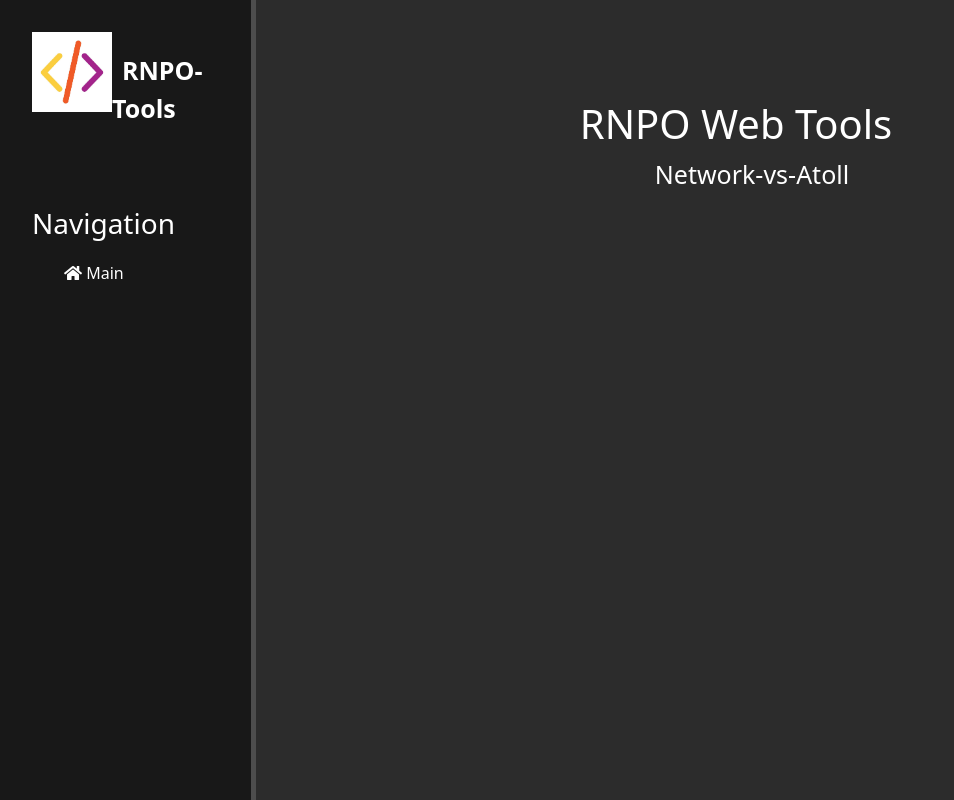
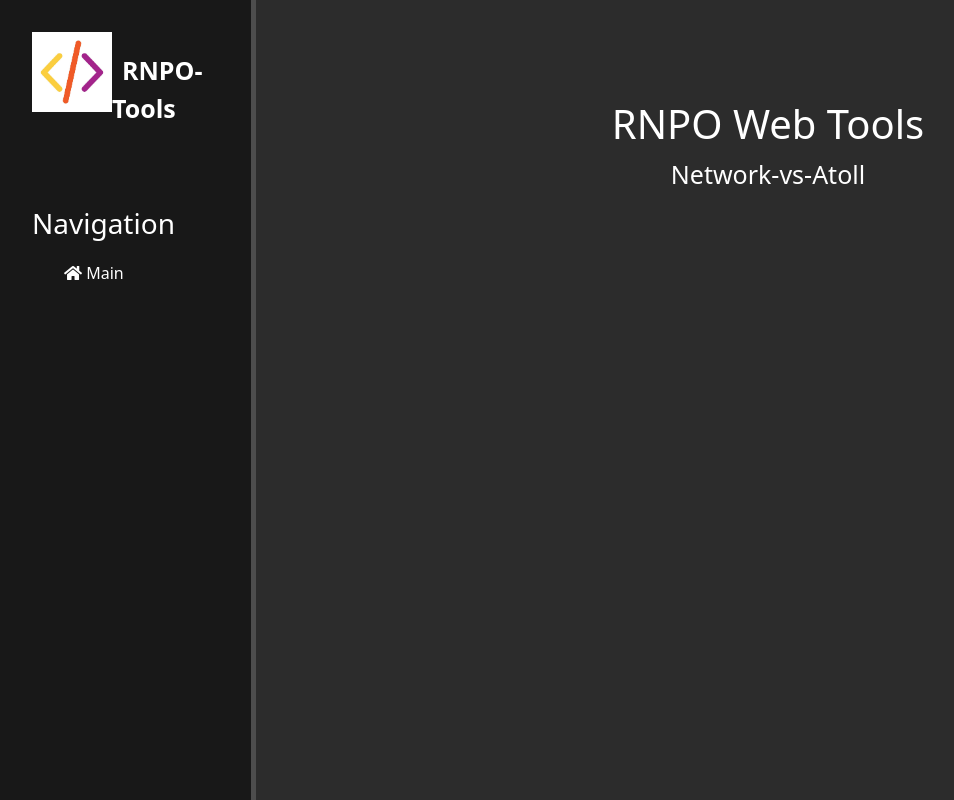
Before and after one commit to ram-alb/rnpo-web-tools, a Django app: page / in a window 1280 px wide. Shown: the whole page, without its empty margins (0-954 px from the left). Run offline with Django 4.2, Linux system fonts and the light colour scheme; some libraries are stand-ins or nearby versions.

Commit message:
Update frontend for main app

```diff
--- a/main/static/main/css/main.css
+++ b/main/static/main/css/main.css
@@ -2,6 +2,7 @@ body {
   background: #2c2c2c;
 }
 
+/* Styles for aside panel */
 aside {
   float: left;
   background: #181818;
@@ -46,31 +47,46 @@ aside ul a {
 }
 
 aside ul li:hover,
-aside ul a:hover,
-main .features ul li:hover,
-main .features ul a:hover {
+aside ul a:hover {
   color: #eb5959;
   transform: scale(1.05);
 }
 
-main .features {
+/* Styles for .main-part div which contains block content */
+main .main-part {
   float: left;
   color: #fff;
-  margin-top: 100px;
-  text-align: center;
-  width: 75%;
+  width: 80%;
+
 }
 
-main .features ul {
-  list-style: none;
+/* Styles for main app */
+main .main-app {
+  margin-top: 100px;
+  margin-left: auto;
+  margin-right: auto;
+  text-align: center;
+  width: 95%;
 }
 
-main .features ul a {
+main .main-app ul {
+  list-style: none;
+  margin: 0;
+  padding: 0;
+}
+
+main .main-app ul a {
   text-decoration: none;
 }
 
-main .features li {
+main .main-app li {
   color: #fff;
   font-size: 25px;
   transition: transform .3s ease;
 }
+
+main .main-app ul li:hover,
+main .main-app ul a:hover {
+  color: #eb5959;
+  transform: scale(1.05);
+}
--- a/main/templates/main/home.html
+++ b/main/templates/main/home.html
@@ -1,7 +1,11 @@
 {% extends 'main/layout.html' %}
 
+{% block title %}
+  <title>RNPO - Main</title>
+{% endblock title %}
+
 {% block content %}
-  <div class="features">
+  <div class="main-app">
     <h1>RNPO Web Tools</h1>
     <ul>
       <a href=""><li>Network-vs-Atoll</li></a>
--- a/main/templates/main/layout.html
+++ b/main/templates/main/layout.html
@@ -4,10 +4,11 @@
   <head>
     <meta charset="utf-8">
     <meta name="viewport" content="width=device-width, initial-scale=1">
-    <title></title>
     <link href="https://cdn.jsdelivr.net/npm/bootstrap@5.2.2/dist/css/bootstrap.min.css" rel="stylesheet" integrity="sha384-Zenh87qX5JnK2Jl0vWa8Ck2rdkQ2Bzep5IDxbcnCeuOxjzrPF/et3URy9Bv1WTRi" crossorigin="anonymous">
     <link rel="stylesheet" href="https://use.fontawesome.com/releases/v5.8.2/css/all.css">
     <link rel="stylesheet" href="{% static 'main/css/main.css' %}">
+    {% block style %}{% endblock style %}
+    {% block title %}{% endblock title %}
   </head>
   <body>
     <aside>
@@ -20,7 +21,9 @@
     </aside>
 
     <main>
-      {% block content %}{% endblock content %}
+      <div class="main-part">
+        {% block content %}{% endblock content %}
+      </div>
     </main>
 
 
```
